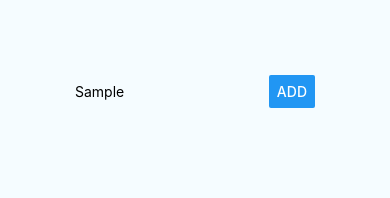
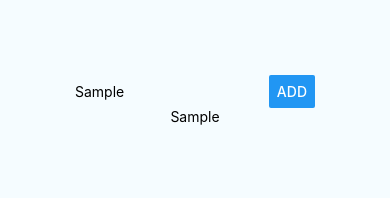
Before and after one commit to ethai16/rncourse, a React Native app: screen / in a window 390 px wide. Both pictures are taken after typing "Sample" into the empty fields and a click on the button "ADD". Shown: the top 198 px of the page. Built offline with nearby package versions, Linux system fonts and the light colour scheme.

Commit message:
buttons and mapping through state

```diff
--- a/App.js
+++ b/App.js
@@ -19,7 +19,8 @@ const instructions = Platform.select({
 export default class App extends Component{
 
   state = {
-    placeName: ''
+    placeName: '',
+    places: []
   }
 
   placeNameChangeHandler = (val) => {
@@ -29,7 +30,21 @@ export default class App extends Component{
     })
   }
 
+  placeSubmitHandler = () =>{
+    if(this.state.placeName.trim() === ''){
+      return;
+    }
+
+    this.setState({
+      places: this.state.places.concat(this.state.placeName)
+    })
+  }
+
   render() {
+    const placesOutput = this.state.places.map(place => {
+      return <Text key = {{place}}>{place}</Text>
+    })
+
     return (
       <View style={styles.container}>
         <View style = {styles.inputContainer}>
@@ -41,7 +56,11 @@ export default class App extends Component{
           </TextInput>
           <Button
             style={styles.placeButton}
-            title='Add' />
+            title='Add'
+            onPress = {this.placeSubmitHandler}/>
+        </View>
+        <View>
+          {placesOutput}
         </View>
       </View>
     );
```
